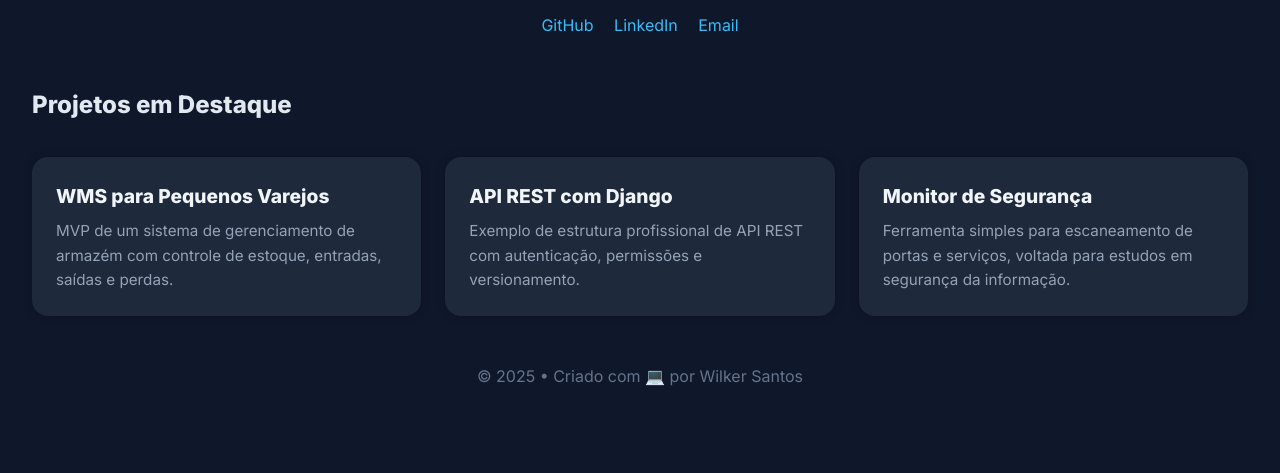
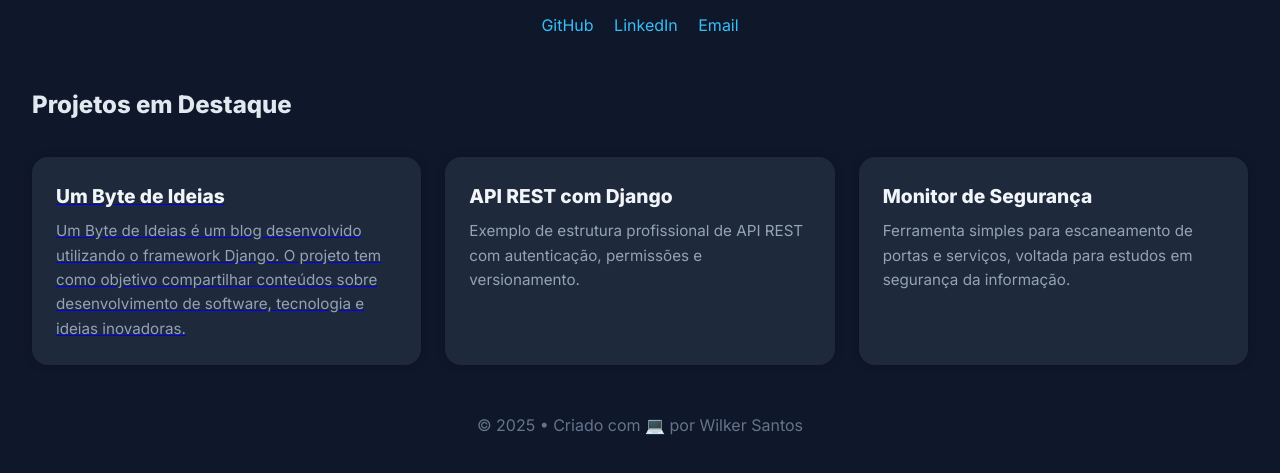
Before and after one commit to wilkerdossantos/wilkerdossantos.github.io, a plain HTML site: page index.html in a window 1280 px wide. Shown: the part 133-606 px from the top of the page. Drawn offline with Linux system fonts and the light colour scheme.

Commit message:
Update index.html

```diff
--- a/index.html
+++ b/index.html
@@ -99,10 +99,10 @@
   <section>
     <h2>Projetos em Destaque</h2>
     <div class="projects">
-      <div class="card">
-        <h3>WMS para Pequenos Varejos</h3>
-        <p>MVP de um sistema de gerenciamento de armazém com controle de estoque, entradas, saídas e perdas.</p>
-      </div>
+      <a href="https://umbytedeideias.com.br"><div class="card">
+        <h3>Um Byte de Ideias</h3>
+        <p>Um Byte de Ideias é um blog desenvolvido utilizando o framework Django. O projeto tem como objetivo compartilhar conteúdos sobre desenvolvimento de software, tecnologia e ideias inovadoras.</p>
+      </div></a>
       <div class="card">
         <h3>API REST com Django</h3>
         <p>Exemplo de estrutura profissional de API REST com autenticação, permissões e versionamento.</p>
```
